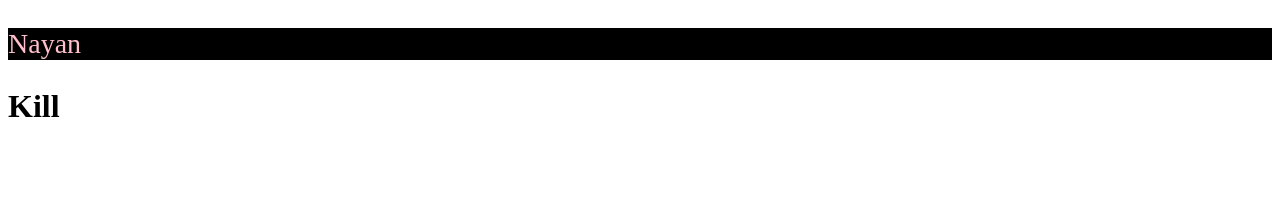
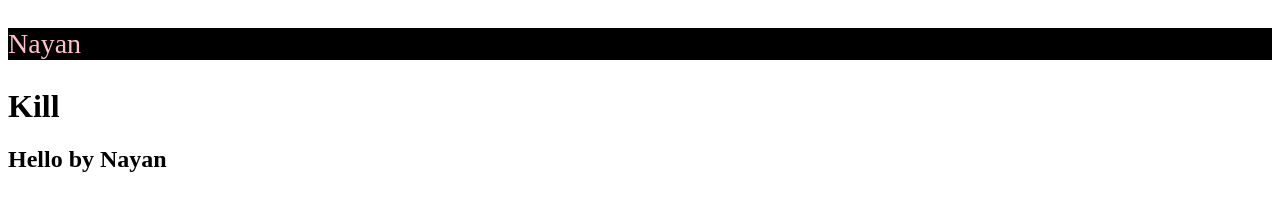
Before and after one commit to NayanProjects/localrepo, a plain HTML site: page index.html in a window 1280 px wide. Drawn offline with Linux system fonts and the light colour scheme.

Commit message:
added  s2

```diff
--- a/index.html
+++ b/index.html
@@ -9,6 +9,7 @@
 <body>
     <p>Nayan</p>
     <h1>Kill</h1>
+    <h2>Hello by Nayan</h2>
     <script src="Script.js"></script>
 </body>
 </html>
```
